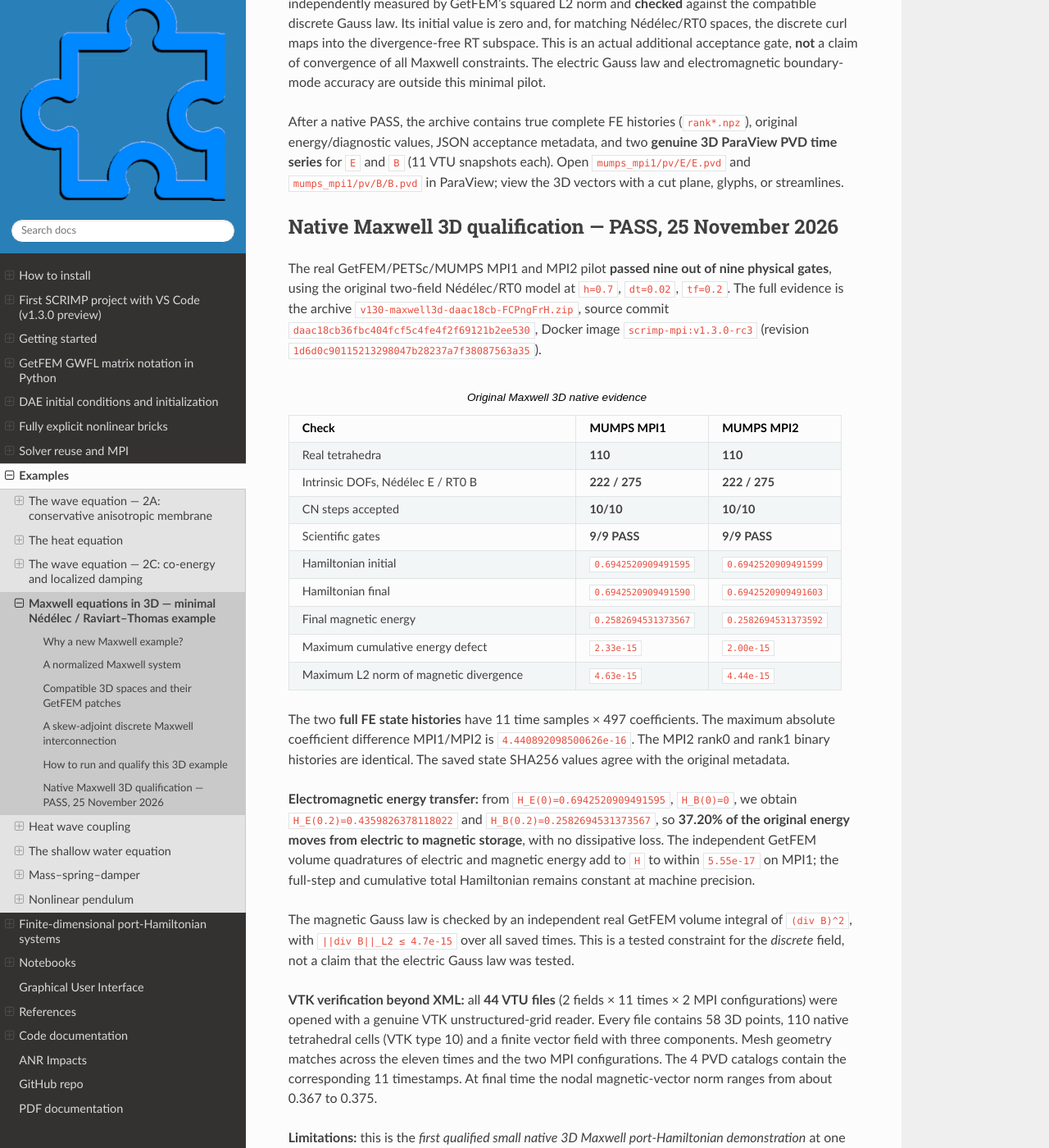
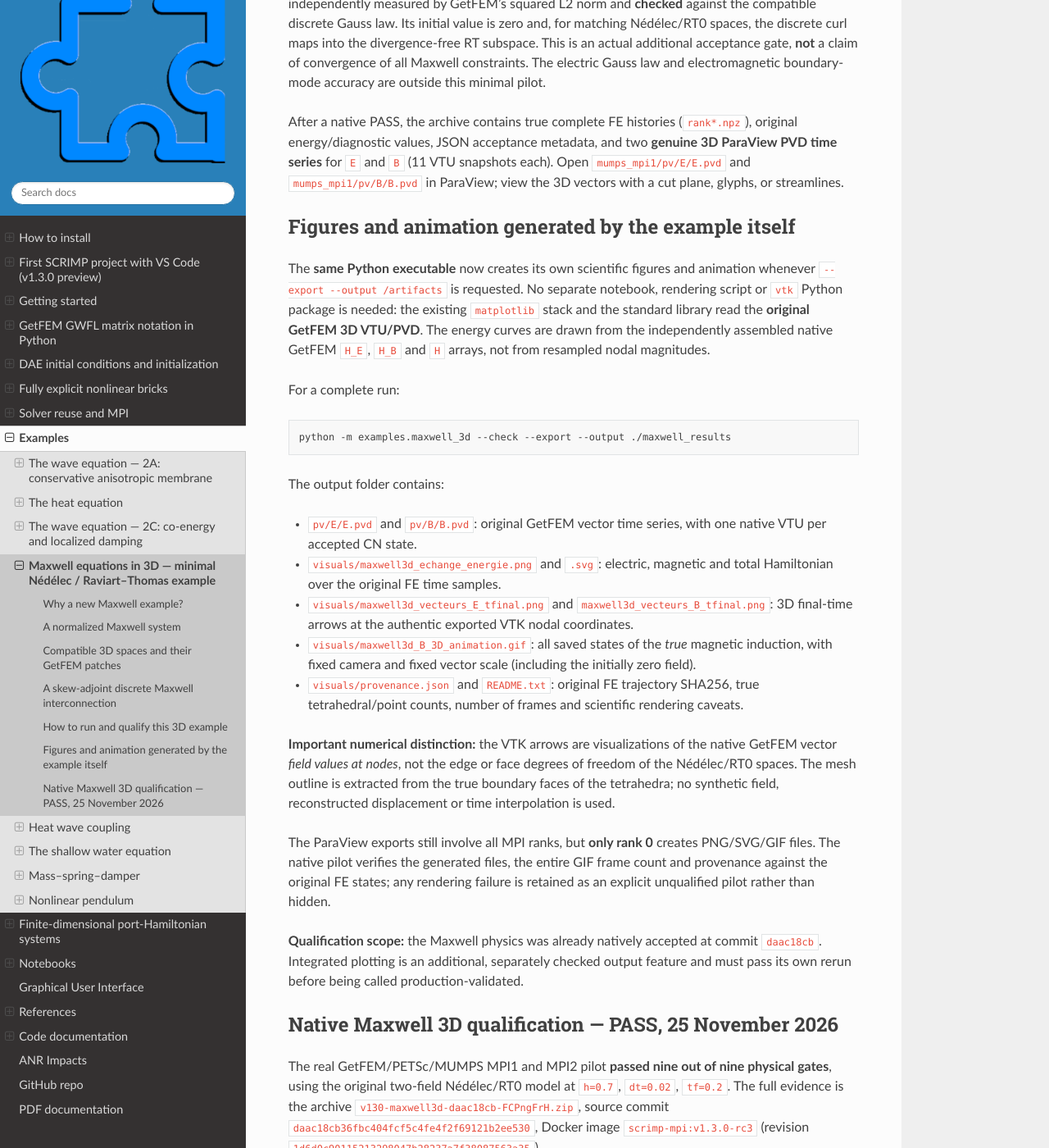
Before and after one commit to g-haine/scrimp, a Sphinx documentation site: the page built from docs/source/examples/maxwell_3d.rst, in a window 1280 px wide and 1400 px high, scrolled down 3673 px. Shown: the whole window at 82% size. Built offline with Sphinx 7.4.7 and the Read the Docs theme 3.1.0, drawn with Linux system fonts in a browser that asks for light colours.

Commit message:
docs(sphinx): document self-rendering Maxwell 3D PNG SVG and GIF from canonical --export with FE provenance

```diff
--- a/docs/source/examples/maxwell_3d.rst
+++ b/docs/source/examples/maxwell_3d.rst
@@ -265,6 +265,78 @@ Open ``mumps_mpi1/pv/E/E.pvd`` and
 view the 3D vectors with a cut plane,
 glyphs, or streamlines.
 
+Figures and animation generated by the example itself
+---------------------------------------------------
+
+The **same Python executable** now creates its
+own scientific figures and animation whenever
+``--export --output /artifacts`` is requested.
+No separate notebook, rendering script or
+``vtk`` Python package is needed: the existing
+``matplotlib`` stack and the standard library
+read the **original GetFEM 3D VTU/PVD**.
+The energy curves are drawn from the
+independently assembled native GetFEM
+``H_E``, ``H_B`` and ``H`` arrays, not from
+resampled nodal magnitudes.
+
+For a complete run:
+
+.. code-block:: bash
+
+   python -m examples.maxwell_3d --check --export --output ./maxwell_results
+
+The output folder contains:
+
+- ``pv/E/E.pvd`` and ``pv/B/B.pvd``:
+  original GetFEM vector time series, with
+  one native VTU per accepted CN state.
+- ``visuals/maxwell3d_echange_energie.png``
+  and ``.svg``: electric, magnetic and
+  total Hamiltonian over the original
+  FE time samples.
+- ``visuals/maxwell3d_vecteurs_E_tfinal.png``
+  and ``maxwell3d_vecteurs_B_tfinal.png``:
+  3D final-time arrows at the authentic
+  exported VTK nodal coordinates.
+- ``visuals/maxwell3d_B_3D_animation.gif``:
+  all saved states of the *true* magnetic
+  induction, with fixed camera and
+  fixed vector scale (including the
+  initially zero field).
+- ``visuals/provenance.json`` and ``README.txt``:
+  original FE trajectory SHA256,
+  true tetrahedral/point counts,
+  number of frames and scientific
+  rendering caveats.
+
+**Important numerical distinction:**
+the VTK arrows are visualizations of
+the native GetFEM vector *field values
+at nodes*, not the edge or face degrees
+of freedom of the Nédélec/RT0 spaces.
+The mesh outline is extracted from the
+true boundary faces of the tetrahedra;
+no synthetic field, reconstructed
+displacement or time interpolation is used.
+
+The ParaView exports still involve all
+MPI ranks, but **only rank 0** creates
+PNG/SVG/GIF files. The native pilot
+verifies the generated files, the entire
+GIF frame count and provenance against
+the original FE states; any rendering
+failure is retained as an explicit
+unqualified pilot rather than hidden.
+
+**Qualification scope:** the Maxwell
+physics was already natively accepted at
+commit ``daac18cb``. Integrated plotting
+is an additional, separately
+checked output feature and must pass
+its own rerun before being called
+production-validated.
+
 Native Maxwell 3D qualification — PASS, 25 November 2026
 ----------------------------------------------------------
 
```
